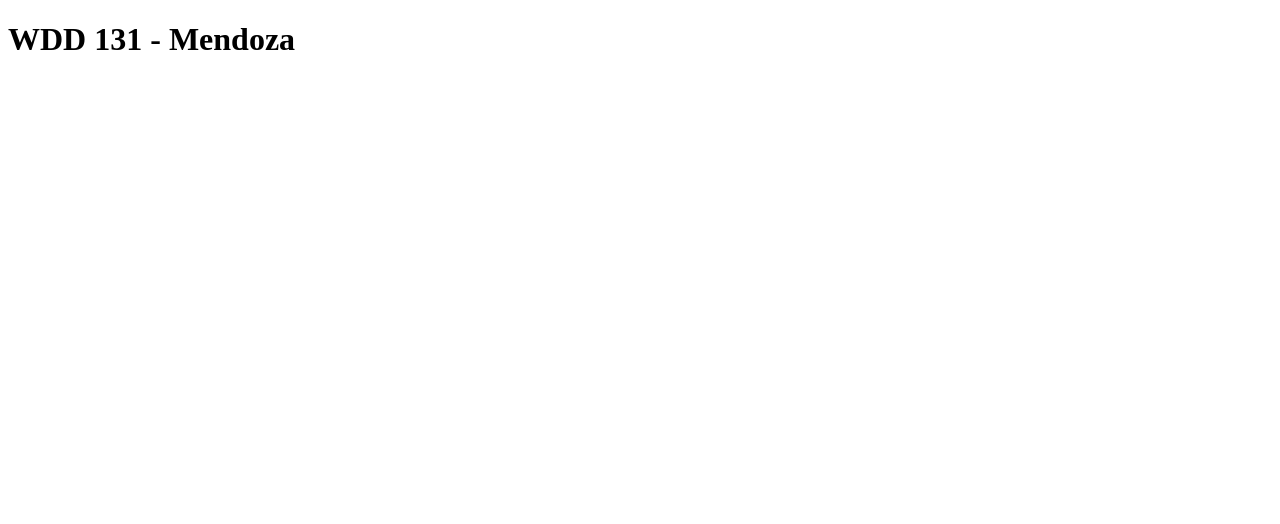
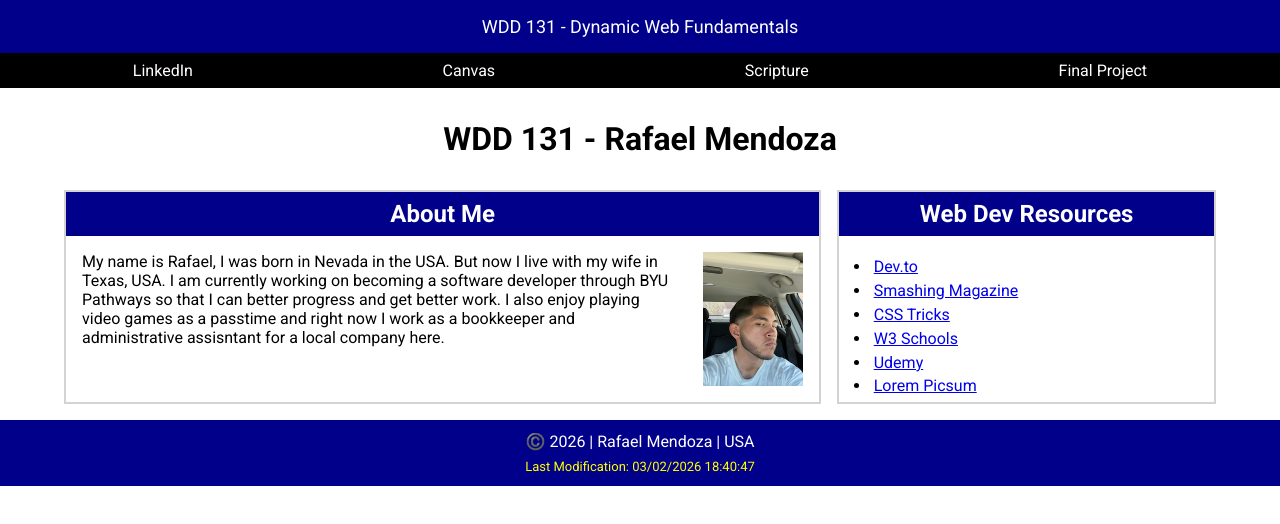
Before and after one commit to lildoza20/wdd131, a plain HTML site: page index.html in a window 1280 px wide. Drawn offline with Linux system fonts and the light colour scheme.

Commit message:
Completed W01 Assignment: Home Page

```diff
--- a/index.html
+++ b/index.html
@@ -3,9 +3,47 @@
 <head>
     <meta charset="UTF-8">
     <meta name="viewport" content="width=device-width, initial-scale=1.0">
-    <title> WDD 131 </title>
+    <title> WDD 131 - Dynamic Web Fundamentals - Rafael Mendoza </title>
+    <meta name="description" content="WDD 131 - Dynamic Web Fundamentals | Rafael Mendoza | This is the homepage to show about me and allow access to the other pages that I will make during this class">
+    <meta name="author" content="Rafael Mendoza">
+    <link rel="stylesheet" href="https://fonts.googleapis.com/css2?family=Roboto:wght@400;500;700&display=swap">
+    <link rel="stylesheet" href="styles/base.css">
 </head>
+
 <body>
-    <h1> WDD 131 - Mendoza </h1>
+    <header>
+        <span id="course-title"> WDD 131 - Dynamic Web Fundamentals </span>
+        <nav>
+            <a href="https://www.linkedin.com/in/rafael-mendoza-6747762b5/"> LinkedIn </a>
+            <a href="https://byupw.instructure.com/"> Canvas </a>
+            <a href="https://www.churchofjesuschrist.org/study/scriptures/bofm/ether/3?lang=eng"> Scripture </a>
+            <a href="#"> Final Project </a>
+        </nav>
+    </header>
+    <main>
+        <h1> WDD 131 - Rafael Mendoza </h1>
+        <section class="card">
+            <h2> About Me </h2>
+            <img src="images/rafael-photo.jpg" alt="Rafael Mendoza Photo" width="100px">
+            <p> My name is Rafael, I was born in Nevada in the USA. But now I live with my wife in Texas, USA.  I am currently working on becoming a software developer through BYU Pathways so that I can better progress and get better work.  I also enjoy playing video games as a passtime and right now I work as a bookkeeper and administrative assisntant for a local company here.</p>
+        </section>
+        <section class="card">
+            <h2> Web Dev Resources </h2>
+            <img src="" alt="">
+            <ul>
+                <li><a href="https://dev.to/"> Dev.to </a></li>
+                <li><a href="https://www.smashingmagazine.com/"> Smashing Magazine </a></li>
+                <li><a href="https://css-tricks.com/"> CSS Tricks </a></li>
+                <li><a href="https://www.w3schools.com/"> W3 Schools </a></li>
+                <li><a href="https://www.udemy.com/"> Udemy </a></li>
+                <li><a href="https://picsum.photos/"> Lorem Picsum </a></li>
+            </ul>
+        </section>
+    </main>
+    <footer>
+        <p> ©️ <span id="currentyear"></span> | Rafael Mendoza | USA </p>
+        <p id="lastModified"></p>
+    </footer>
+<script src="scripts/getdates.js"></script>
 </body>
 </html>
--- /dev/null
+++ b/scripts/getdates.js
@@ -0,0 +1,2 @@
+document.getElementById("currentyear").textContent = new Date().getFullYear();
+document.getElementById("lastModified").textContent = `Last Modification: ${document.lastModified}`;
--- /dev/null
+++ b/styles/base.css
@@ -0,0 +1,105 @@
+* {
+    padding: 0;
+    margin: 0;
+}
+
+body {
+    font-family: Roboto, sans-serif;
+}
+
+header {
+    max-width: 100%;
+}
+
+header span {
+    display: block;
+    text-align: center;
+    color: white;
+    font-size: large;
+    padding: 1rem;
+    background-color: darkblue;
+}
+
+header nav {
+    display: flex;
+    justify-content: space-around;
+    background-color: black;
+    padding: .5rem;
+}
+
+header nav a {
+    color: white;
+    text-decoration: none;
+}
+
+nav a:hover {
+	text-decoration: overline;
+}
+
+main {
+    max-width: 90%;
+    display: grid;
+    grid-template-columns: 2fr 1fr;
+    margin: 0 auto;
+    gap: 1rem;
+}
+
+main h1 {
+    text-align: center;
+    grid-column: 1/3;
+    padding: 1rem;
+    margin-top: 1rem;
+}
+
+main section {
+    border: 2px solid lightgrey;
+}
+
+main .card h2 {
+    grid-column: 1/3;
+    text-align: center;
+    padding: .5rem;
+    background-color: darkblue;
+    color: white;
+}
+
+main .card:first-of-type {
+    display: grid;
+    grid-template-columns: 1fr auto;
+}
+
+main .card:first-of-type img {
+    order: 1;
+    padding: 1rem;
+}
+
+main .card:first-of-type p {
+    padding: 1rem;
+}
+
+main ul {
+    display: flex;
+    margin-left: 2rem;
+    flex-direction: column;
+}
+
+main ul li {
+    padding: .15rem;
+}
+
+footer {
+    background-color: darkblue;
+    color: white;
+    text-align: center;
+    padding: .5rem;
+    margin-top: 1rem;
+}
+
+footer p {
+    padding: .25rem;
+}
+
+#lastModified {
+    color: yellow;
+    font-size: small;
+}
```
Also changed, not shown: images/rafael-photo.jpg (added), images/usaflag.jpg (added).
